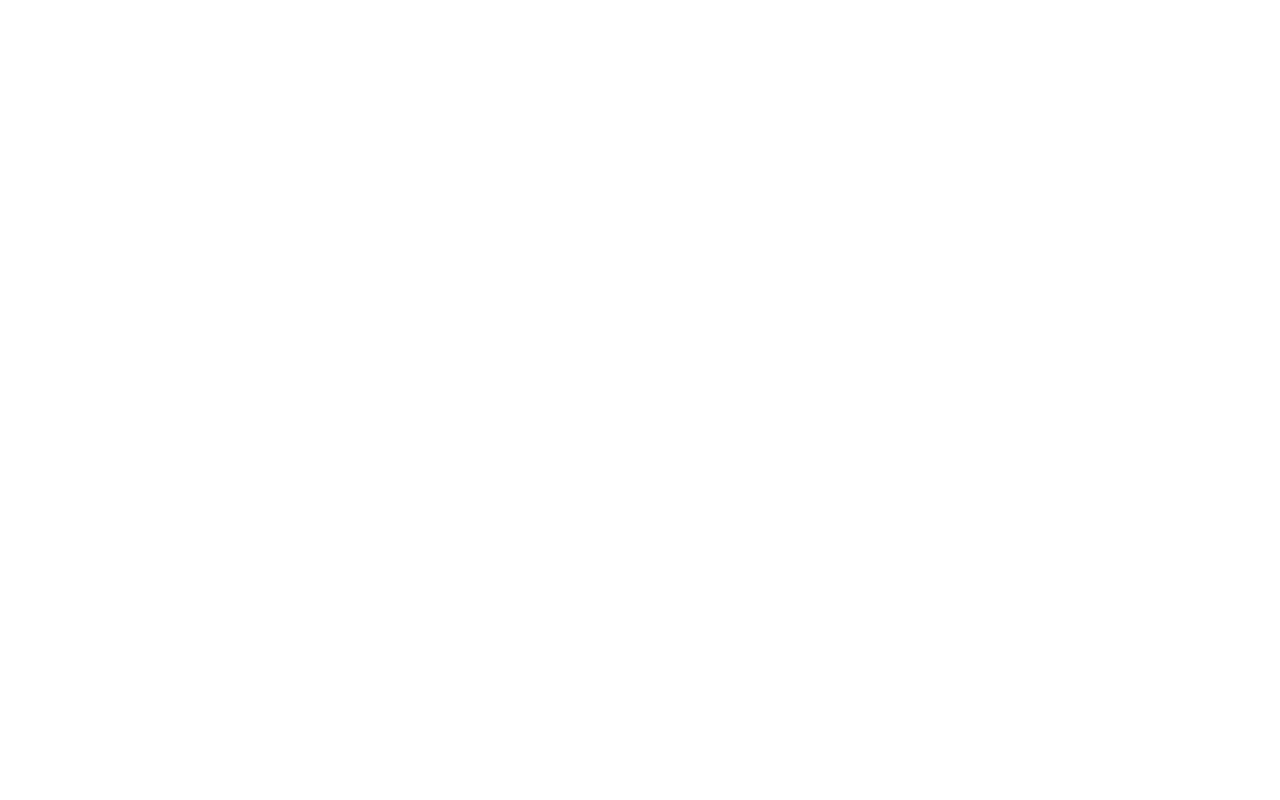
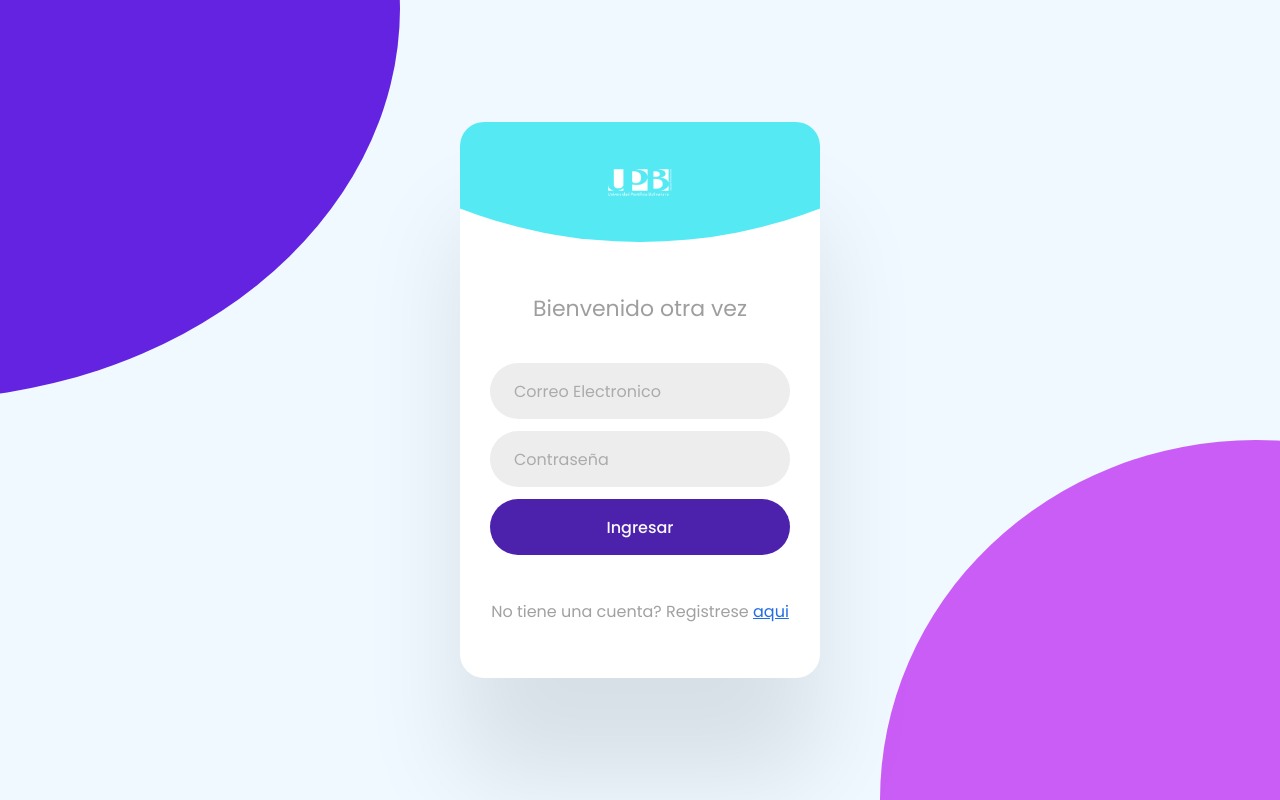
Before and after one commit to Nishane3023/EcoEspace_App, a plain HTML site: page login.html in a window 1280 px wide. Drawn offline with Linux system fonts and the light colour scheme.

Commit message:
Segundo Commit: Modulo de login

```diff
--- a/login.html
+++ b/login.html
@@ -0,0 +1,29 @@
+<!DOCTYPE html>
+<html lang="es">
+  <head>
+    <title>Login</title>
+    <link rel="preconnect" href="https://fonts.googleapis.com" />
+    <link rel="preconnect" href="https://fonts.gstatic.com" crossorigin />
+    <link
+      href="https://fonts.googleapis.com/css2?family=Poppins:ital,wght@0,100;0,200;0,300;0,400;0,500;0,600;0,700;0,800;0,900;1,100;1,200;1,300;1,400;1,500;1,600;1,700;1,800;1,900&display=swap"
+      rel="stylesheet"
+    />
+    <link rel="stylesheet" href="styles/styles.css" />
+  </head>
+  <body>
+    <div class="background"></div>
+    <div class="card">
+      <img class="logo" src="assets/images/UPB.png" />
+      <h2>Bienvenido otra vez</h2>
+      <form class="form">
+        <input type="email" placeholder="Correo Electronico" />
+        <input type="password" placeholder="Contraseña" />
+        <button>Ingresar</button>
+      </form>
+      <footer>
+        No tiene una cuenta? Registrese
+        <a href="#">aqui</a>
+      </footer>
+    </div>
+  </body>
+</html>
--- a/styles/styles.css
+++ b/styles/styles.css
@@ -35,7 +35,7 @@
 body, html {
   width: 100%; /* Ocupa el 100% del ancho disponible del viewport */
   height: 100%; /* Ocupa el 100% de la altura disponible del viewport */
-  font-family: Arial, sans-serif; /* Establece Arial como fuente principal, con sans-serif como fallback */
+  font-family: "Euclid Circular A", "Poppins"; /* Establece Arial como fuente principal, con sans-serif como fallback */
   background-color: var(--azul-oscuro); /* Color de fondo usando variable CSS */
   color: var(--azul-oscuro); /* Color de texto usando variable CSS */
 }
@@ -44,7 +44,7 @@ body, html {
   position: relative; /* Establece un contexto de posicionamiento para elementos hijos absolutos */
   width: 100%;
   height: 100vh;
-  background-image: url('../img/EcovillaVistaGeneral.jpg');
+  background-image: url('../assets/images/EcovillaVistaGeneral.jpg');
   background-position: center; /* Centra la imagen de fondo */
   background-size:cover; /* Cubre todo el contenedor, manteniendo la relación de aspecto */
   background-repeat: no-repeat; /* Evita que la imagen de fondo se repita */
@@ -191,3 +191,136 @@ body, html {
 */
 
 /* ========== LOGIN STYLES ========== */
+
+* {
+  box-sizing: border-box;
+}
+
+body {
+  display: grid;
+  place-items: center;
+  gap: 50px;
+  margin: 0;
+  height: 100vh;
+  padding: 0 32px;
+  background: #eff9ff;
+  font-family: "Euclid Circular A", "Poppins";
+}
+
+@media (width >= 500px) {
+  body {
+    padding: 0;
+  }
+}
+
+.background {
+  position: fixed;
+  top: -50vmin;
+  left: -50vmin;
+  width: 100vmin;
+  height: 100vmin;
+  border-radius: 47% 53% 61% 39% / 45% 51% 49% 55%;
+  background: #6422e1;
+}
+
+.background::after {
+  content: "";
+  position: inherit;
+  right: -50vmin;
+  bottom: -55vmin;
+  width: inherit;
+  height: inherit;
+  border-radius: inherit;
+  background: #c95df5;
+}
+
+.card {
+  overflow: hidden;
+  position: relative;
+  z-index: 3;
+  width: 94%;
+  margin: 0 20px;
+  padding: 170px 30px 54px;
+  border-radius: 24px;
+  background: #ffffff;
+  text-align: center;
+  box-shadow: 0 100px 100px rgb(0 0 0 / 10%);
+}
+
+.card::before {
+  content: "";
+  position: absolute;
+  top: -880px;
+  left: 50%;
+  translate: -50% 0;
+  width: 1000px;
+  height: 1000px;
+  border-radius: 50%;
+  background: #54e9f3;
+}
+
+@media (width >= 500px) {
+  .card {
+    margin: 0;
+    width: 360px;
+  }
+}
+
+.card .logo {
+  position: absolute;
+  top: 30px;
+  left: 50%;
+  translate: -50% 0;
+  width: 100px;
+  height: auto;
+}
+
+.card > h2 {
+  font-size: 22px;
+  font-weight: 400;
+  margin: 0 0 38px;
+  color: rgb(0 0 0 / 38%);
+}
+
+.form {
+  margin: 0 0 44px;
+  display: grid;
+  gap: 12px;
+}
+
+.form :is(input, button) {
+  width: 100%;
+  height: 56px;
+  border-radius: 28px;
+  font-size: 16px;
+  font-family: inherit;
+}
+
+.form > input {
+  border: 0;
+  padding: 0 24px;
+  color: #222222;
+  background: #ededed;
+}
+
+.form > input::placeholder {
+  color: rgb(0 0 0 / 28%);
+}
+
+.form > button {
+  border: 0;
+  color: #f9f9f9;
+  background: #4c22ac;
+  display: grid;
+  place-items: center;
+  font-weight: 500;
+  cursor: pointer;
+}
+
+.card > footer {
+  color: #a1a1a1;
+}
+
+.card > footer > a {
+  color: #216ce7;
+}
```
Also changed, not shown: index.html (+12 -7 lines), scripts/main.js (+6 -6 lines).
